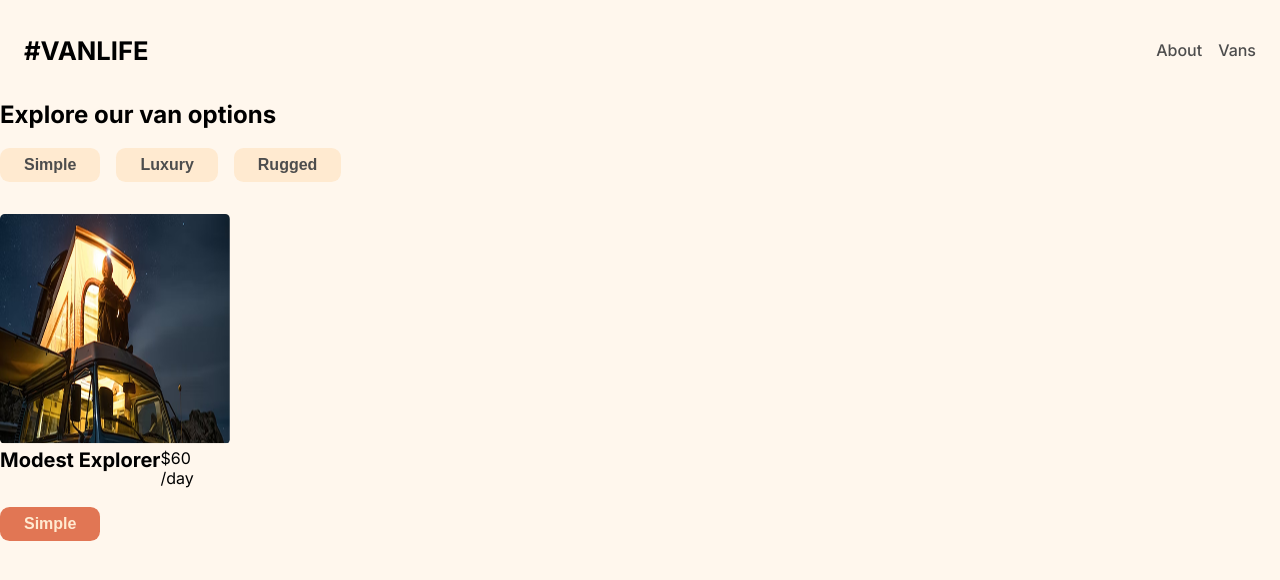
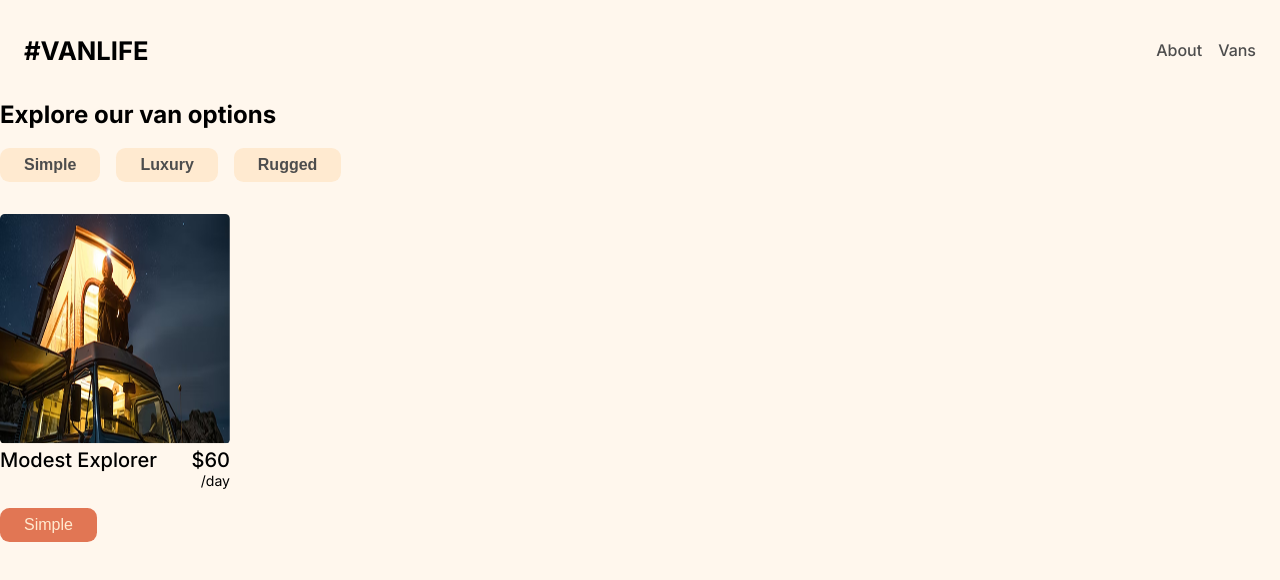
Before and after one commit to Liene31/react-routes-vanLife, a React (Vite) app: page /vans in a window 1280 px wide. Shown: the top 580 px of the page. Built offline with nearby package versions, Linux system fonts and the light colour scheme.

Commit message:
add styling to van

```diff
--- a/src/index.css
+++ b/src/index.css
@@ -152,6 +152,10 @@ a:hover {
   padding: 0.5rem 1.5rem;
 }
 
+.van-card {
+  width: 230px;
+}
+
 .van-img {
   width: 230px;
   height: 230px;
@@ -160,15 +164,29 @@ a:hover {
 
 .van-info {
   display: flex;
+  justify-content: space-between;
 }
 
-.van-info h2 {
+.van-info .price {
+  display: flex;
+  flex-direction: column;
+  align-items: flex-end;
+}
+
+.van-info h2,
+.amount {
   font-size: 1.25rem;
+  font-weight: 500;
+}
+
+.van-info .unit {
+  font-size: 0.88rem;
 }
 
 .van-type-btn {
   background-color: #e17654;
   color: #ffead0;
   font-size: 1rem;
+  font-weight: 100;
   padding: 0.5rem 1.5rem;
 }
```
